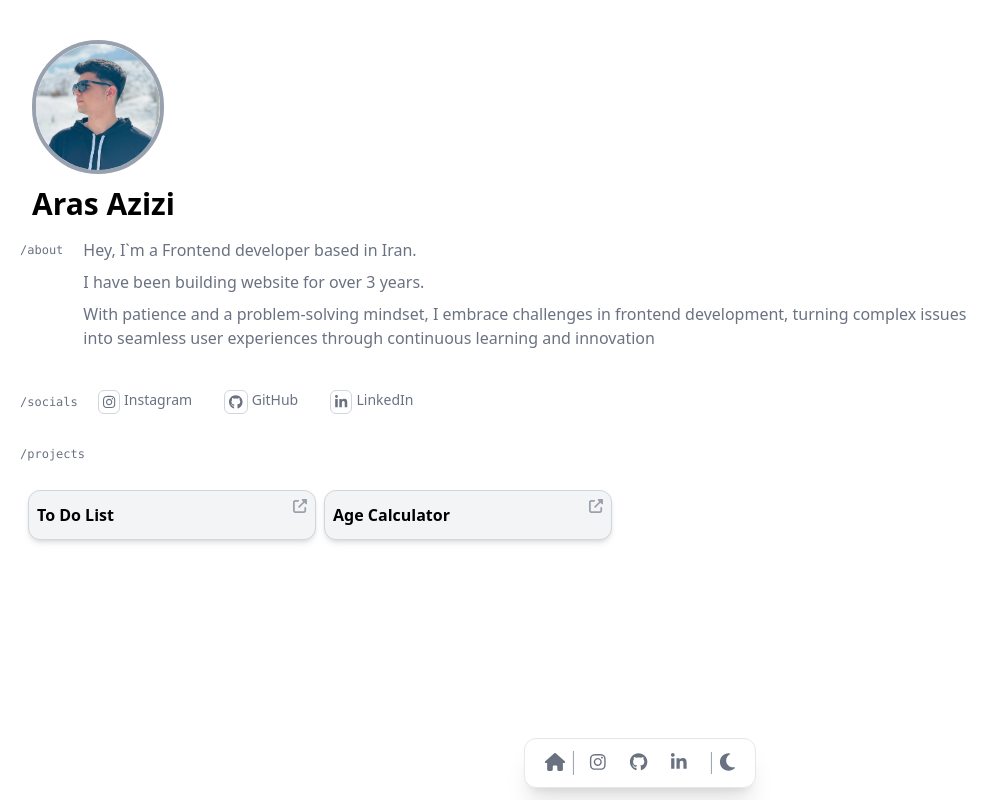
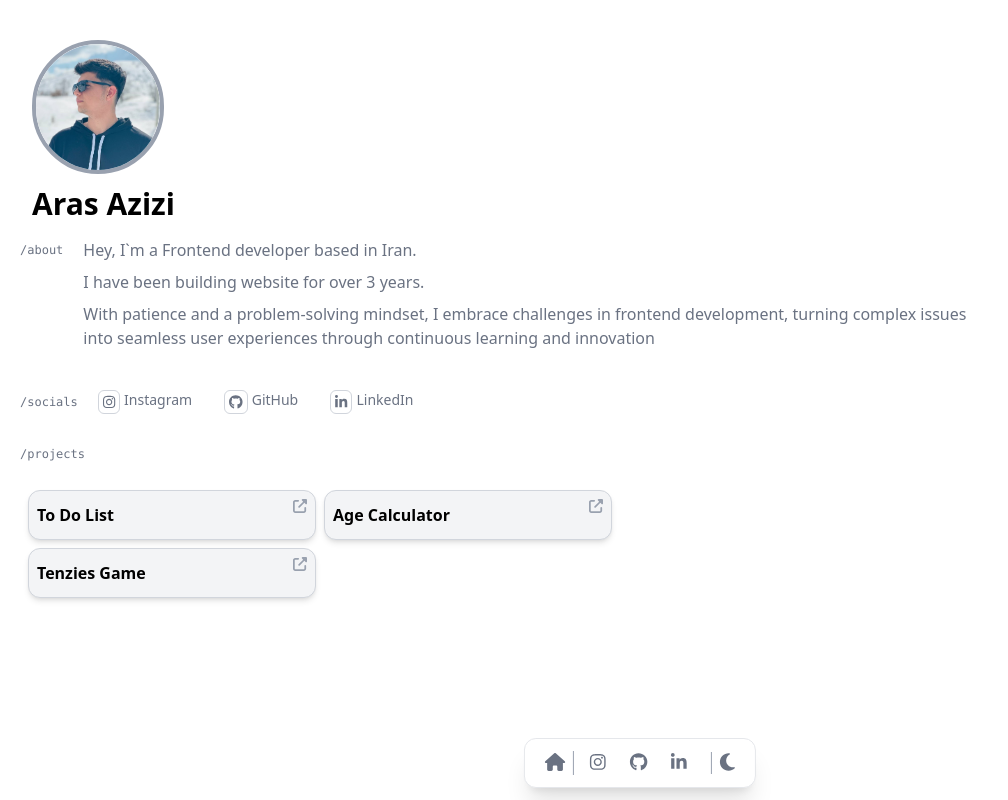
Before and after one commit to ar4scode/arasazizi-portfolio, a React (Vite) app: page / in a window 1280 px wide. Shown: the whole page, without its empty margins (0-1008 px from the left). Built offline with nearby package versions, Linux system fonts and the light colour scheme.

Commit message:
Add new project link to projects component

```diff
--- a/src/components/Projects.jsx
+++ b/src/components/Projects.jsx
@@ -5,6 +5,7 @@ export default function Projects() {
   const projects = [
     {name: "To Do List", url:"https://ar4scode.github.io/to-do-list/", id: 1 },
     {name: "Age Calculator", url:"https://ar4scode.github.io/age-calculator-react/", id: 2},
+    {name: "Tenzies Game", url: "https://ar4scode.github.io/tenzies-game/"}
     // add after the project
   ]
   return (
@@ -14,7 +15,7 @@ export default function Projects() {
         {projects.map((project) => {
           return (
             <li key={project.id} className='group w-full rounded-xl border border-gray-300 dark:border-gray-500 py-3 shadow-md bg-gray-100 dark:bg-gray-700  cursor-pointer duration-200 hover:outline-3 outline-gray-200 dark:outline-gray-600'>
-              <a href={project.url} className='flex relative justify-between px-2 font-semibold dark:text-amber-50 dark:bg-gray-700'>
+              <a href={project.url} className='flex relative justify-between px-2 font-semibold dark:text-amber-50'>
                 {project.name}
                 <FontAwesomeIcon className='absolute text-sm text-gray-400 -top-1 right-2 duration-200 group-hover:text-gray-600' icon={faUpRightFromSquare} />
               </a>
```
